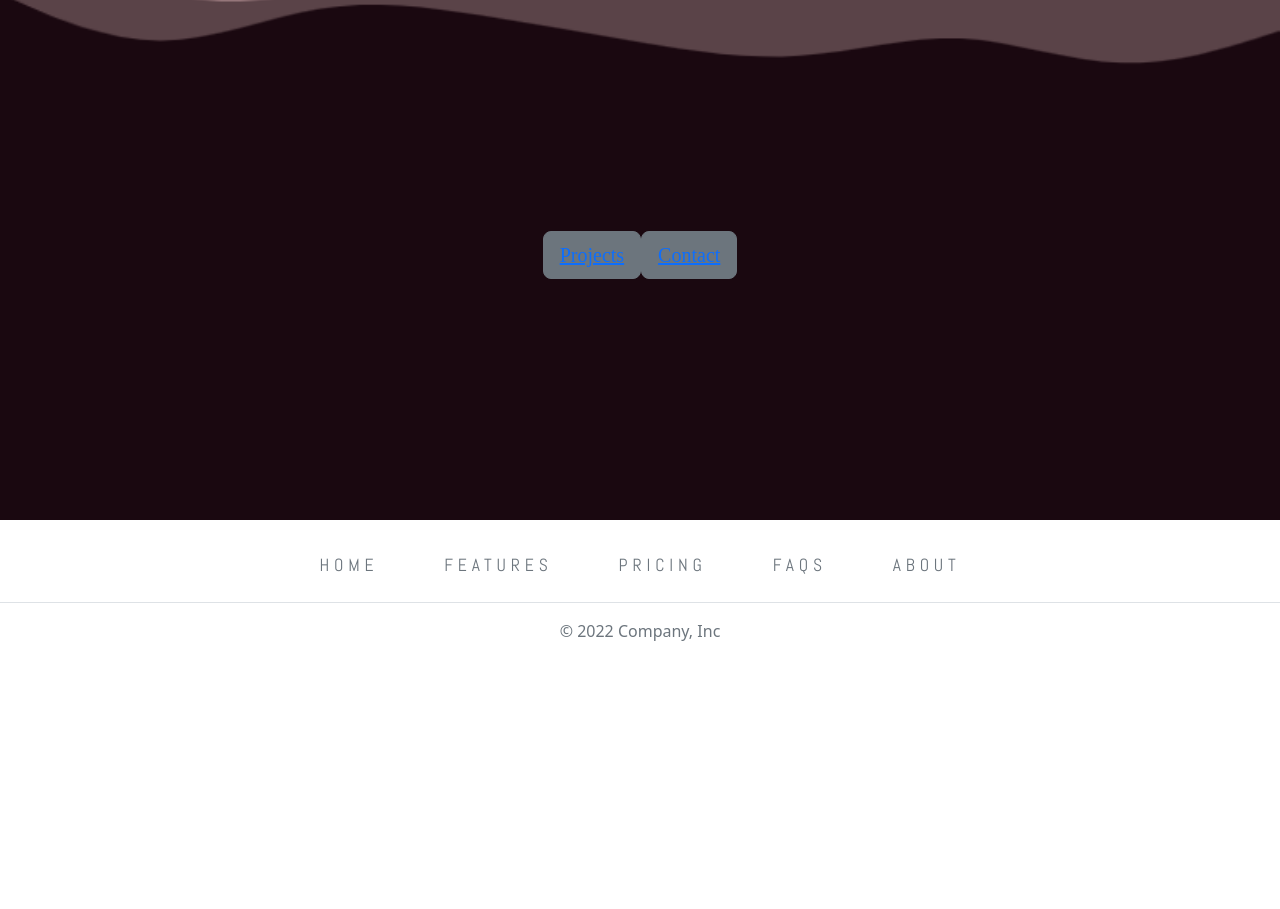
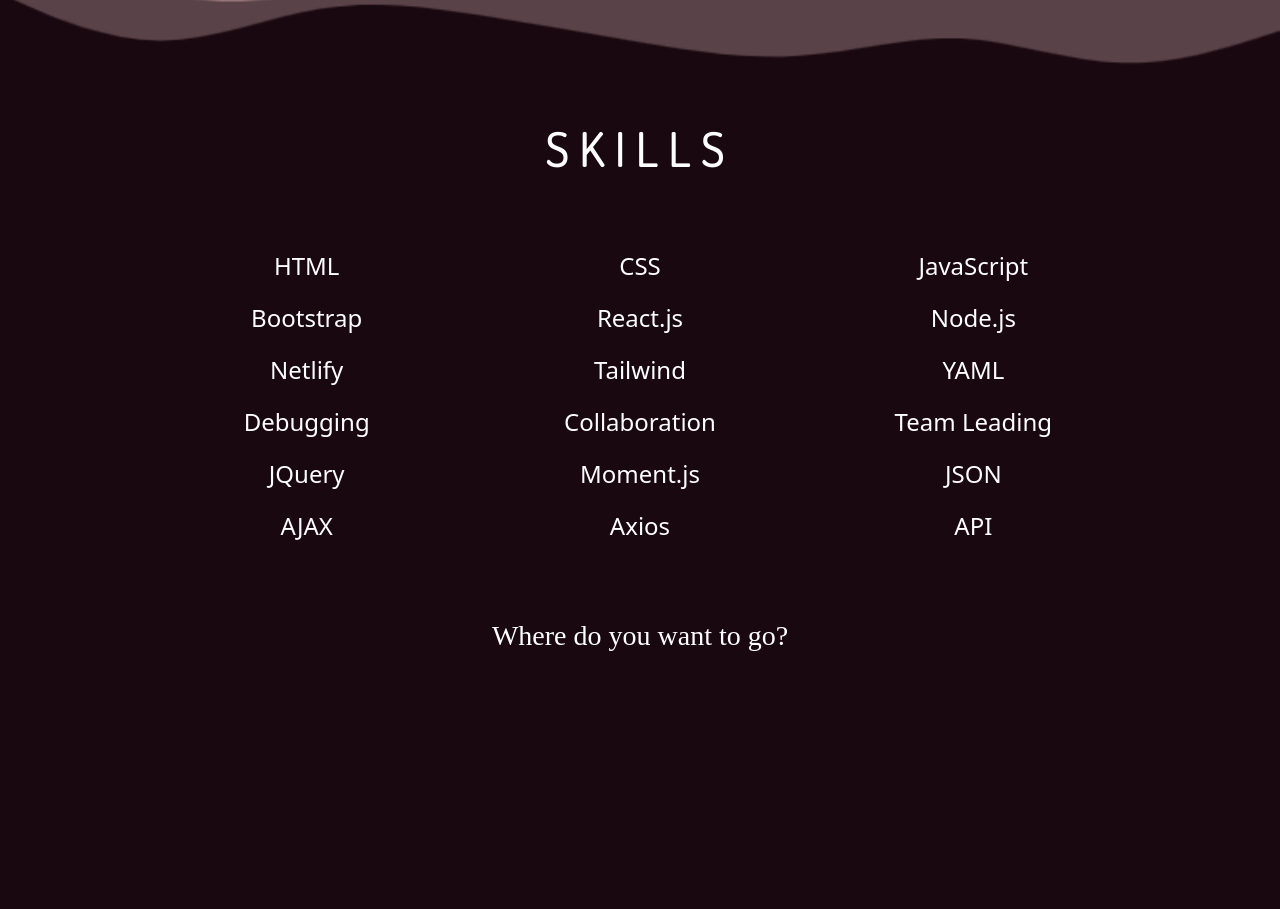
Before and after one commit to Yusen22/React_Portfolio, a React (Create React App) app in the folder react-portfolio/: page /#/ in a window 1280 px wide. Shown: the part 920-1829 px from the top of the page. Before the commit the page ends 1587 px from the top, so only its background shows below. Built offline with nearby package versions, Linux system fonts and the light colour scheme; a web font is replaced by a local one.

Commit message:
added skills section. added techs to project cards

```diff
--- a/react-portfolio/package.json
+++ b/react-portfolio/package.json
@@ -12,7 +12,9 @@
     "react-dom": "^18.2.0",
     "react-router-dom": "^6.9.0",
     "react-scripts": "5.0.1",
-    "web-vitals": "^2.1.4"
+    "web-vitals": "^2.1.4",
+    "wordcloud": "^1.2.2",
+    "wordcloud2": "^1.0.0"
   },
   "scripts": {
     "start": "react-scripts start",
--- a/react-portfolio/src/components/HomePage/index.js
+++ b/react-portfolio/src/components/HomePage/index.js
@@ -3,9 +3,12 @@
 import "./style.css"
 import 'bootstrap/dist/css/bootstrap.min.css'
 import ProfileImage from '../../images/profileimage.png'
+import Skills from '../Skills'
+
 
 
 function Homepage() {
+
 
   const jumboImage = require('../../images/layered-waves-haikei.png')
 
@@ -28,6 +31,7 @@
           </div>
         </div>
       </div>
+      <Skills/>
       <section className="w-100 d-flex flex-column justify-content-center align-items-around" id="whereto-section">
         <h3>Where do you want to go?</h3>
         <div id="whereto-buttons">
@@ -39,6 +43,7 @@
           </button>
         </div>
       </section>
+
     </div>
   );
 }
--- a/react-portfolio/src/components/Project/index.js
+++ b/react-portfolio/src/components/Project/index.js
@@ -6,13 +6,14 @@
 // By importing the Header.css file, it is added to the DOM whenever this component loads
 
 function Project(props) {
-    const { name, description, deployedLink, repoLink, screenshot } = props
+    const { name, description, techs, deployedLink, repoLink, screenshot } = props
   return (
     <div className="card project-card w-sm-50">
     <img src={ screenshot } className="card-img-top" alt= { name }/>
     <div className="card-body">
       <h5 className="card-title">{ name } </h5>
       <p className="card-text">{ description }</p>
+      <p className="card-text card-techs">`Technologies: { techs }`</p>
       <a href= { deployedLink } className="btn btn-primary">Deployed Application</a>
       <a href= { repoLink } className="btn btn-primary">GitHub Repository </a>
     </div>
--- a/react-portfolio/src/components/ProjectPage/index.js
+++ b/react-portfolio/src/components/ProjectPage/index.js
@@ -24,6 +24,7 @@
           <Project
             key={index}
             name={project.name}
+            techs={project.skills}
             description={project.description}
             deployedLink={project.deployedApp}
             repoLink={project.githubRepo}
--- /dev/null
+++ b/react-portfolio/src/components/Skills/index.js
@@ -0,0 +1,24 @@
+import './style.css'
+import skills from '../../skills'
+import Container from '../Container'
+import './style.css'
+
+function Skills() {
+    return (
+        <section id="skills-section">
+            <h2 className='text-center' id='skills-title'>Skills</h2>
+            <Container id="skills-container">
+                {
+                    skills.map(skill => {
+                        console.log(skill[0])
+                        return (
+                            <p className='skill'>{skill[0]}</p>
+                        )
+                    })
+                }
+            </Container>
+        </section>
+    )
+}
+
+export default Skills
--- /dev/null
+++ b/react-portfolio/src/components/Skills/style.css
@@ -0,0 +1,28 @@
+#skills-section {
+    background-color: #1a0810;
+    margin-top: 30vh;
+
+}
+
+#skills-container {
+    width: 80%;
+    text-align: center;
+    display: grid;
+    grid-template-columns: 3fr 3fr 3fr;
+  grid-template-rows: 3fr 3fr 3fr;
+}
+
+#skills-title {
+    color: white !important;
+    font-size: 300%;
+    margin-bottom: 70px;
+    font-family: 'Dosis', sans-serif;
+    text-transform: uppercase;
+    letter-spacing: 10px;
+}
+
+
+#skills-section p {
+    color: white;
+    font-size: 150%;
+}
--- a/react-portfolio/src/projects.js
+++ b/react-portfolio/src/projects.js
@@ -2,6 +2,7 @@
   {
     "name": "Password Generator",
     "description": "Randomly generate a password based on user's choice of character type",
+    "skills": "",
     "githubRepo": "https://github.com/Yusen22/Password_Generator",
     "deployedApp": "https://yusen22.github.io/Password_Generator/",
     "screenshot": require("./images/password-generator-screenshot.png")
@@ -18,6 +19,7 @@
   {
     "name": "YouTrip Holiday Planner",
     "description": "Take a personality quiz and get matched with your ideal getaway",
+    "skills": "",
     "githubRepo": "https://github.com/ionb23/YouTrip",
     "deployedApp": "https://ionb23.github.io/YouTrip/",
     "screenshot": require("./images/youtrip-screenshot.png")
@@ -26,6 +28,7 @@
   {
     "name": "Weather Forecast Application",
     "description": "View a 5-day weather forecast for a chosen city, and save previous searches for future use",
+    "skills": "",
     "githubRepo": "https://github.com/Yusen22/5_Day_Weather_Application",
     "deployedApp": "https://yusen22.github.io/5_Day_Weather_Application/",
     "screenshot": require("./images/5_day_weather_app_screenshot.png")
@@ -34,6 +37,7 @@
   {
     "name": "Command Line README Generator",
     "description": "Use a command-line interface to generate a professional README for a repository",
+    "skills": "Node.js, inquirer npm, Javascript",
     "githubRepo": "https://github.com/Yusen22/Command_Line_README_Generator",
     "deployedApp": "N/A",
     "screenshot": require("./images/README_Generator.png")
@@ -42,6 +46,7 @@
   {
     "name": "HTML, CSS and JS Coding Quiz",
     "description": "Take a timed quiz on front-end development, and store previous highscores",
+    "skills": "",
     "githubRepo": "https://github.com/Yusen22/Coding_Quiz",
     "deployedApp": "https://yusen22.github.io/Coding_Quiz/",
     "screenshot": "./src/images/5_day_planner_app_screenshot.png",
@@ -51,6 +56,7 @@
   {
     "name": "Daily Planner Application",
     "description": "Plan out the work day and save your diary with this colour-coded planner",
+    "skills": "",
     "githubRepo": "https://github.com/Yusen22/Planner_Application",
     "deployedApp": "https://yusen22.github.io/Planner_Application/",
     "screenshot": require("./images/planner-app-screenshot.gif")
--- /dev/null
+++ b/react-portfolio/src/skills.js
@@ -0,0 +1,25 @@
+const skills = [
+
+    ['HTML', 6],
+    ['CSS', 8],
+    ['JavaScript', 9],
+    ['Bootstrap', 6],
+    ['React.js', 7],
+    ['Node.js', 6],
+    ['Netlify', 4],
+    ['Tailwind', 2],
+    ['YAML', 3],
+    ['Debugging', 2],
+    ['Collaboration', 2],
+    ['Team Leading', 4],
+    ['JQuery', 5],
+    ['Moment.js', 3],
+    ['JSON', 4],
+    ['AJAX', 2],
+    ['Axios', 2],
+    ['API', 2],
+
+
+]
+
+export default skills
```
Also changed, not shown: 1 other file (tests, documents, lock files or other folders).
